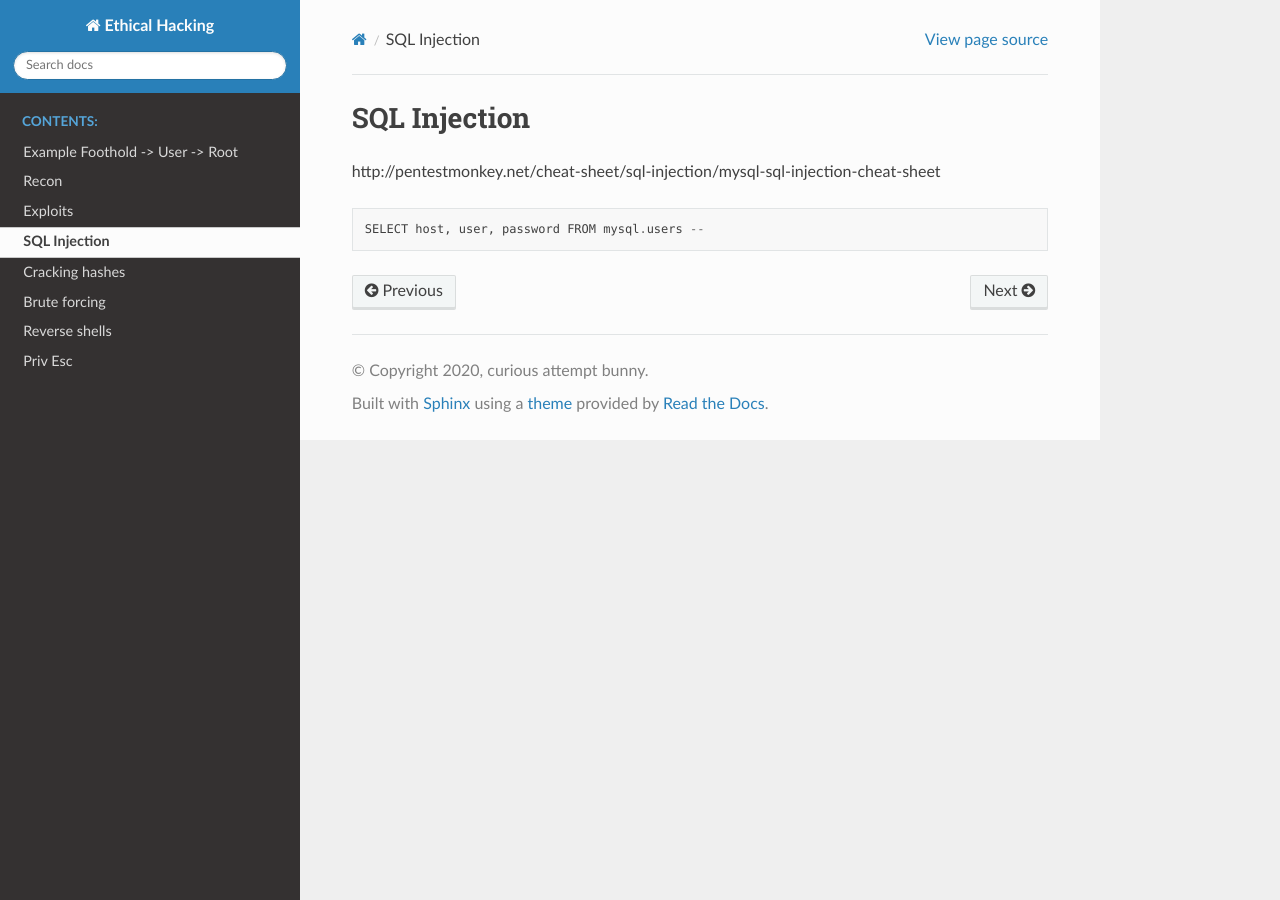
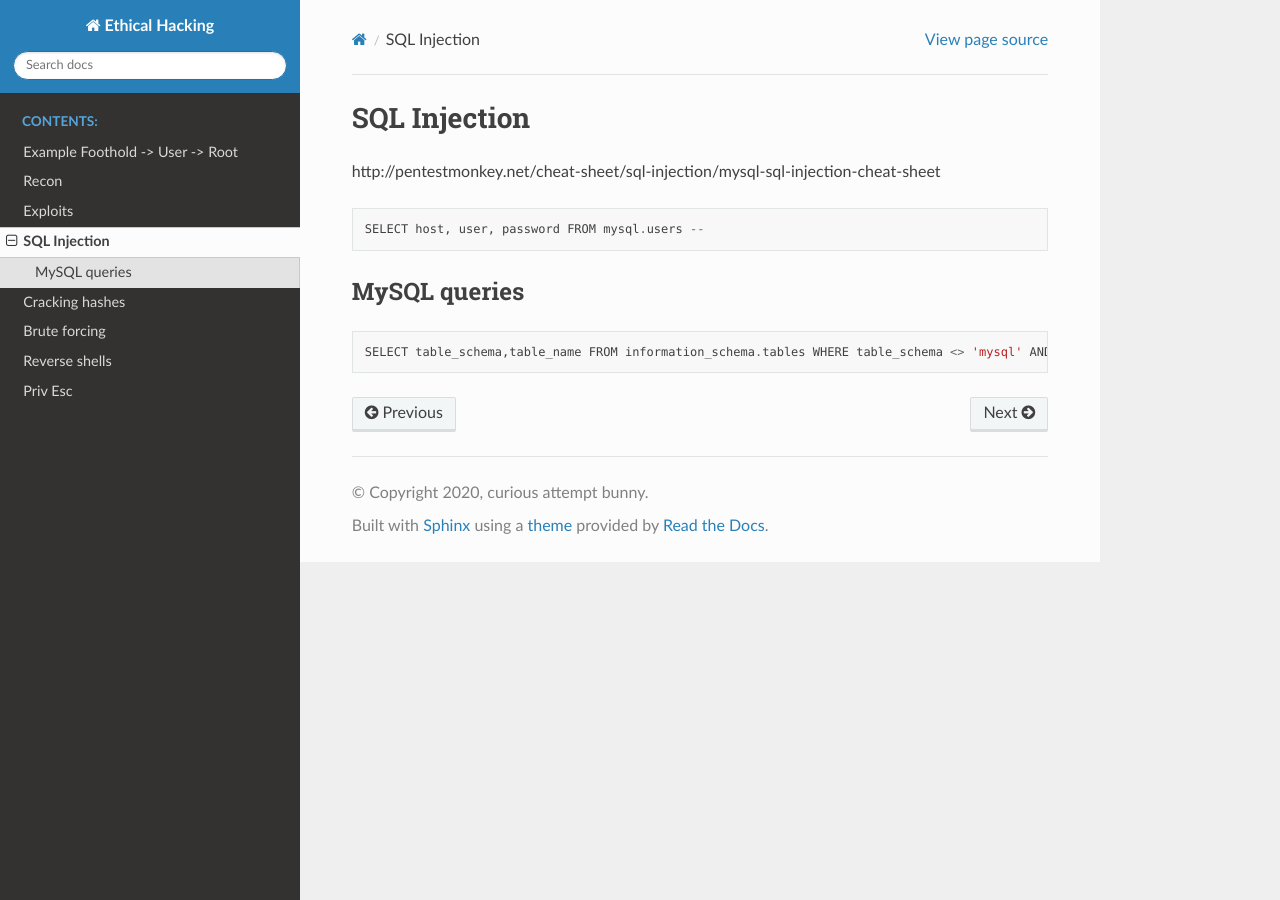
Before and after one commit to curious-attempt-bunny/ethical-hacking-reference-docs, a Sphinx documentation site: the page built from source/sql_injection.md, in a window 1280 px wide. Built offline with Sphinx 7.4.7 and the Read the Docs theme 2.0.0, drawn with Linux system fonts in a browser that asks for light colours.

Commit message:
Update sql_injection.md

````diff
--- a/source/sql_injection.md
+++ b/source/sql_injection.md
@@ -4,3 +4,9 @@ http://pentestmonkey.net/cheat-sheet/sql-injection/mysql-sql-injection-cheat-she
 ```
 SELECT host, user, password FROM mysql.users --
 ```
+
+## MySQL queries
+
+```
+SELECT table_schema,table_name FROM information_schema.tables WHERE table_schema <> 'mysql' AND table_schema <> 'information_schema';
+```
````
